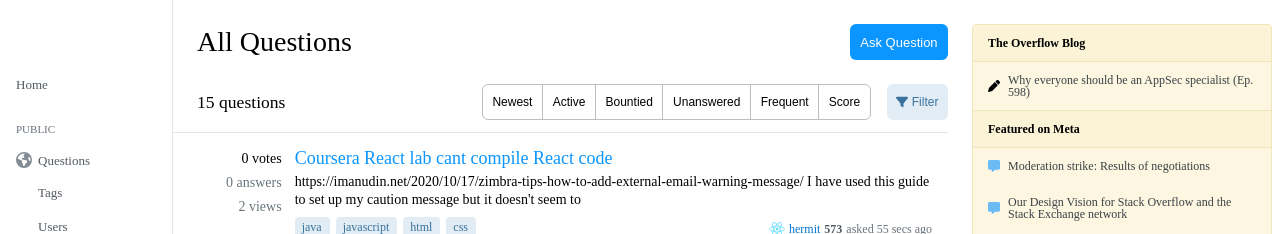
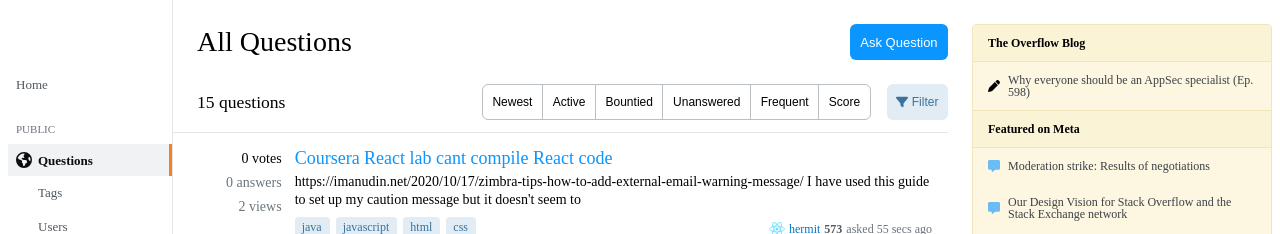
Before and after one commit to codestates-seb/seb45_pre_030, a JavaScript app in the folder client/: page / in a window 1280 px wide. Shown: the top 234 px of the page. Built offline with nearby package versions, Linux system fonts and the light colour scheme.

Commit message:
feat: Nav 제작 2차

```diff
--- a/client/src/components/Nav/Nav.js
+++ b/client/src/components/Nav/Nav.js
@@ -37,9 +37,9 @@
         {nav.map((nav, idx) => (
           <NavWrapper
             key={nav.page}
-            className={idx === 0 && 'wrapper-withIcon'}
+            className={idx === 0 && 'wrapper-withIcon nav-selected'}
           >
-            <Link to={nav.adress}>
+            <Link to={nav.adress} className={idx === 0 && 'link-withIcon'}>
               {idx === 0 && <FontAwesomeIcon icon={faEarthAmericas} />}
               <Text className={`nav-list ${idx !== 0 && 'nav-list-padding'}`}>
                 {nav.page}
@@ -50,8 +50,8 @@
         <NavWrapper>
           <Text className="nav-group">COLLECTIVES</Text>
         </NavWrapper>
-        <NavWrapper className="wrapper-withIcon">
-          <Link to="/">
+        <NavWrapper>
+          <Link to="/" className="link-withIcon">
             <FontAwesomeIcon icon={faAward} />
             <Text className="nav-list">Explore Collectives</Text>
           </Link>
--- a/client/src/components/Nav/Nav.styled.js
+++ b/client/src/components/Nav/Nav.styled.js
@@ -12,23 +12,36 @@
 export const NavContainer = styled.ul``;
 
 export const NavWrapper = styled.li`
-  &.wrapper-withIcon {
-    padding: 8px 6px 8px 8px;
-  }
-
   > a {
     display: flex;
     align-items: center;
+  }
+
+  .link-withIcon {
+    padding: 8px 6px 8px 8px;
   }
 
   > a svg {
     margin-right: 6px;
     color: hsl(210, 8%, 55%);
   }
+
+  &.nav-selected {
+    background-color: hsl(210, 8%, 95%);
+    border-right: 3px solid hsl(27, 90%, 55%);
+
+    a svg {
+      color: hsl(210, 8%, 5%);
+    }
+
+    h2 {
+      color: hsl(210, 8%, 5%);
+      font-weight: bold;
+    }
+  }
 `;
 
 export const Text = styled.h2`
-  width: auto;
   &.nav-group {
     font-size: 11px;
     margin: 16px 0 4px 8px;
@@ -41,6 +54,10 @@
     color: hsl(210, 8%, 35%);
   }
 
+  &.nav-list:hover {
+    color: hsl(210, 8%, 15%);
+  }
+
   &.nav-list-padding {
     padding: 4px;
     padding-left: 30px;
```
